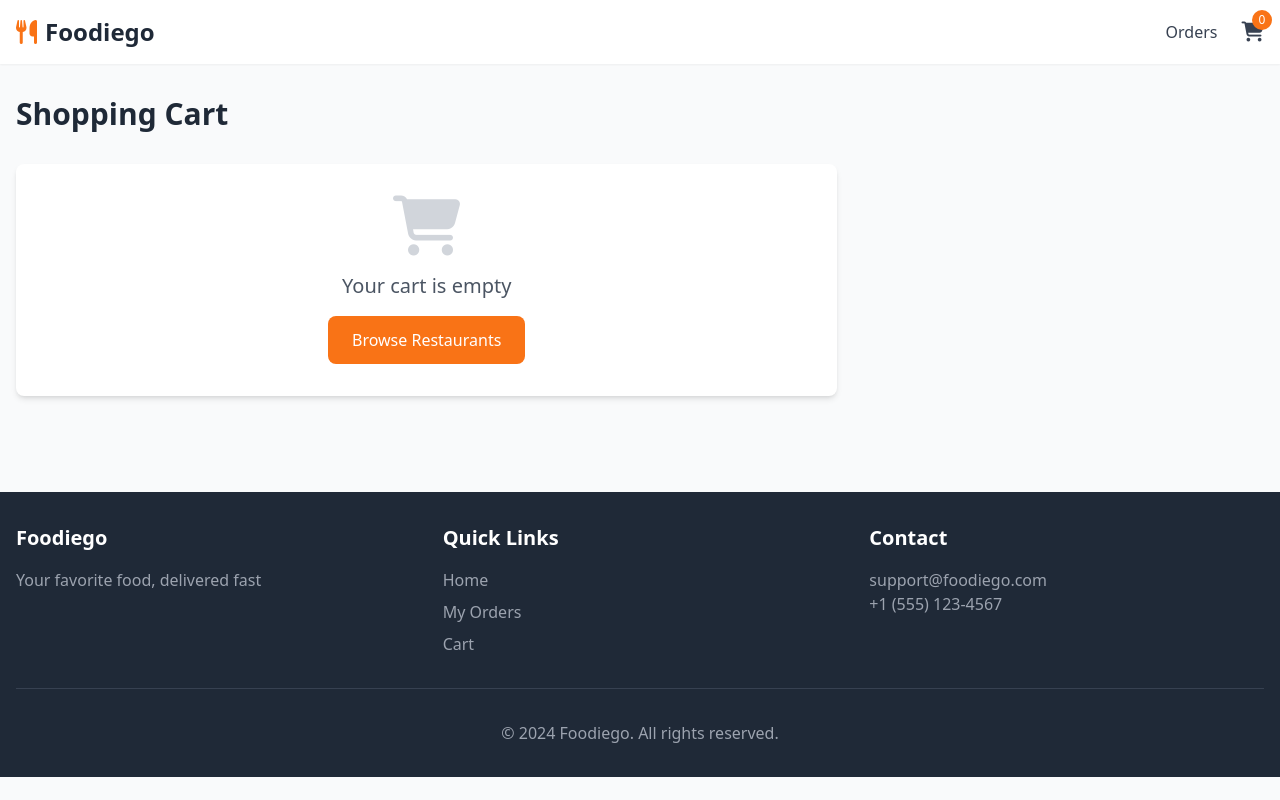
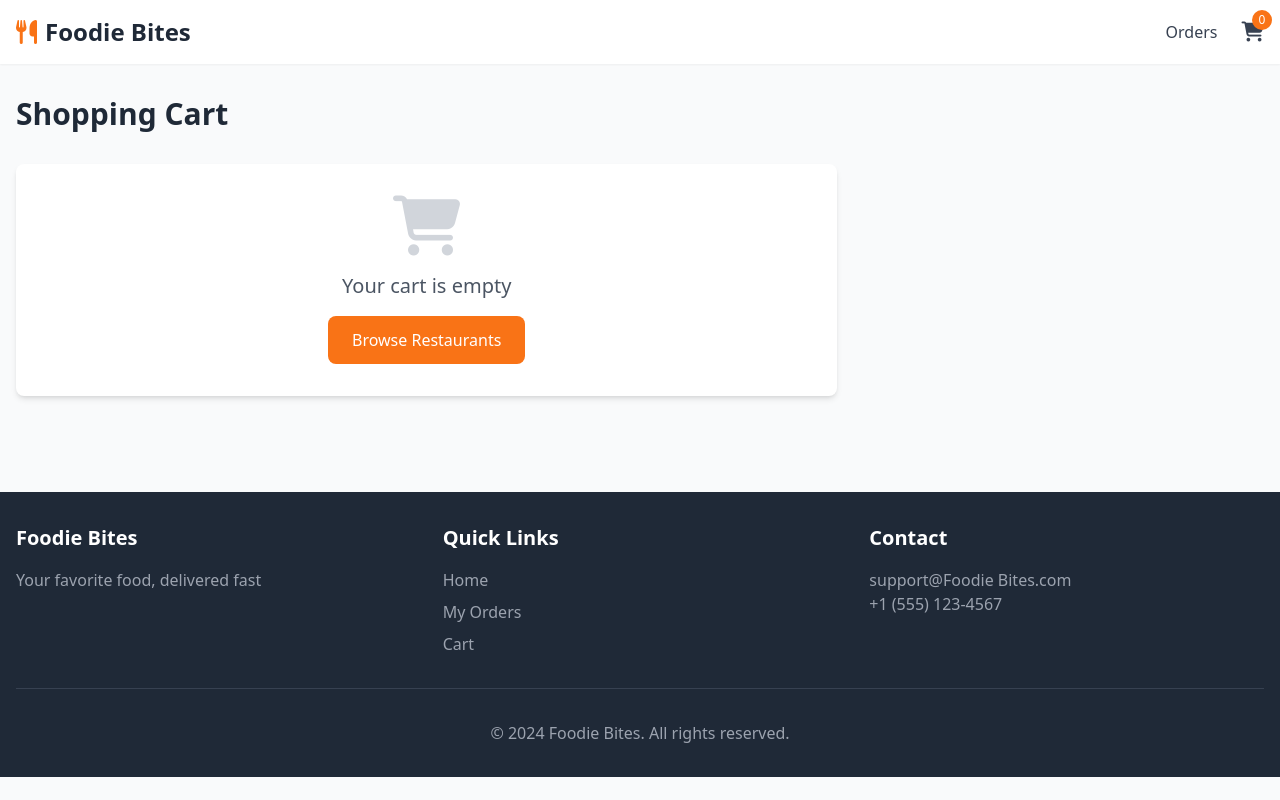
Before and after one commit to VarshitaPalleti/foodiebites, a website: page public/cart.html in a window 1280 px wide. Drawn offline with nearby package versions, Linux system fonts and the light colour scheme.

Commit message:
foodiego to foodiebites
Signed-off-by: Palleti-Varshita <p.varshita1105@gmail.com>

```diff
--- a/package.json
+++ b/package.json
@@ -1,5 +1,5 @@
 {
-  "name": "foodiego",
+  "name": "Foodie Bites",
   "version": "1.0.0",
   "description": "A food deliver application",
   "main": "index.js",
--- a/public/cart.html
+++ b/public/cart.html
@@ -3,7 +3,7 @@
 <head>
     <meta charset="UTF-8">
     <meta name="viewport" content="width=device-width, initial-scale=1.0">
-    <title>Cart - Foodiego</title>
+    <title>Cart - Foodie Bites</title>
     <script src="https://cdn.tailwindcss.com"></script>
     <link rel="stylesheet" href="https://cdnjs.cloudflare.com/ajax/libs/font-awesome/6.4.0/css/all.min.css">
 </head>
@@ -15,7 +15,7 @@
                 <div class="flex items-center space-x-2">
                     <i class="fas fa-utensils text-orange-500 text-2xl"></i>
                     <a href="/">
-                        <h1 class="text-2xl font-bold text-gray-800">Foodiego</h1>
+                        <h1 class="text-2xl font-bold text-gray-800">Foodie Bites</h1>
                     </a>
                 </div>
                 <div class="flex items-center space-x-6">
@@ -97,7 +97,7 @@
         <div class="container mx-auto px-4 py-8">
             <div class="grid grid-cols-1 md:grid-cols-3 gap-8">
                 <div>
-                    <h4 class="text-xl font-bold mb-4">Foodiego</h4>
+                    <h4 class="text-xl font-bold mb-4">Foodie Bites</h4>
                     <p class="text-gray-400">Your favorite food, delivered fast</p>
                 </div>
                 <div>
@@ -110,12 +110,12 @@
                 </div>
                 <div>
                     <h4 class="text-xl font-bold mb-4">Contact</h4>
-                    <p class="text-gray-400">support@foodiego.com</p>
+                    <p class="text-gray-400">support@Foodie Bites.com</p>
                     <p class="text-gray-400">+1 (555) 123-4567</p>
                 </div>
             </div>
             <div class="border-t border-gray-700 mt-8 pt-8 text-center text-gray-400">
-                <p>&copy; 2024 Foodiego. All rights reserved.</p>
+                <p>&copy; 2024 Foodie Bites. All rights reserved.</p>
             </div>
         </div>
     </footer>
```
Also changed, not shown: config/database.js (+23 -18 lines), public/index.html (+5 -5 lines), public/orders.html (+5 -5 lines), public/restaurant.html (+5 -5 lines), README.md, 2 other files.
